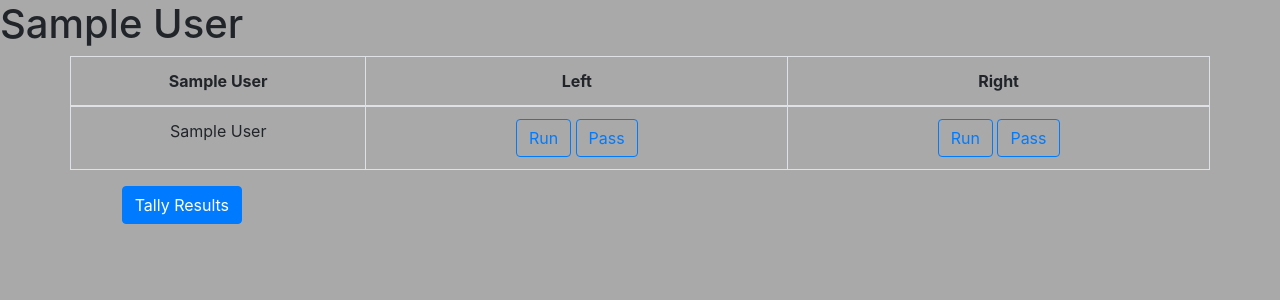
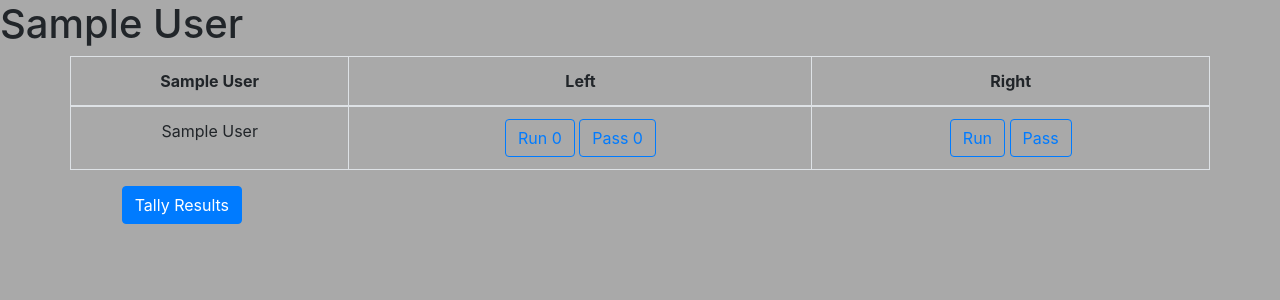
Before and after one commit to ercx80/StatsApp, a Flask app: page /tally in a window 1280 px wide. Shown: the part 56-356 px from the top of the page. Run offline with Flask 2, Linux system fonts and the light colour scheme; the visitor is signed in with stand-in values (Sample User, id 1); some libraries are stand-ins or nearby versions.

Commit message:
Testing the counter using javascript

```diff
--- a/main.py
+++ b/main.py
@@ -56,5 +56,6 @@ def tally():
 
 
 
+
 if __name__ == '__main__':
     app.run()
--- a/templates/tally.html
+++ b/templates/tally.html
@@ -2,6 +2,7 @@
 {%block title%}Football Stats{%endblock%}
 {% block content %}
 <h1>{{plan_name}}</h1>
+
 <table style= 'text-align:center' class='container table table-bordered'>
 
   <thead >
@@ -11,6 +12,7 @@
       <th scope="col">{{formation_name}}</th>
       <th scope="col">Left</th>
       <th scope="col">Right</th>
+
 
     </tr>
 
@@ -25,16 +27,17 @@
 
          <td>
             <div class='container'>
-                <button type="button" class="btn btn-outline-primary">Run</button>
-                <button type="button" class="btn btn-outline-primary">Pass</button>
+              <button onclick = "leftruncount()" id= "count1" class="btn btn-outline-primary">Run 0</button>
+              <button onclick="leftpasscount()" id= "count2" class="btn btn-outline-primary">Pass 0</button>
             </div>
         </td>
+
 
         <td>
 
             <div class='container'>
-                <button type="button" class="btn btn-outline-primary">Run</button>
-                <button type="button" class="btn btn-outline-primary">Pass</button>
+                <button onclick = "rightruncount()" id= "count3"  class="btn btn-outline-primary">Run</button>
+                <button onclick = "rightpasscount()" id= "count4" class="btn btn-outline-primary">Pass</button>
             </div>
         </td>
     </tr>
@@ -44,8 +47,53 @@
   </tbody>
 
 </table>
+
+
 <div class="col-sm-10 container">
       <button type="submit" class="btn btn-primary">Tally Results</button>
 </div>
+<script>
+  var count = (function (){
+    var counter1 = 0;
+    return function() {return counter1 += 1;}
+
+  })();
+  function leftruncount(){
+    document.getElementById("count1").innerHTML = count();
+  }
+</script>
+
+<script>
+var count = (function (){
+    var counter2 = 0;
+    return function() {return counter2 += 1;}
+
+  })();
+  function leftpasscount(){
+    document.getElementById("count2").innerHTML = count();
+  }
+</script>
+
+<script>
+var count = (function (){
+    var counter3 = 0;
+    return function() {return counter3 += 1;}
+
+  })();
+  function rightruncount(){
+    document.getElementById("count3").innerHTML = count();
+  }
+</script>
+
+<script>
+var count = (function (){
+    var counter4 = 0;
+    return function() {return counter4 += 1;}
+
+  })();
+  function rightpasscount(){
+    document.getElementById("count4").innerHTML = count();
+  }
+</script>
 
 {%endblock%}
```
